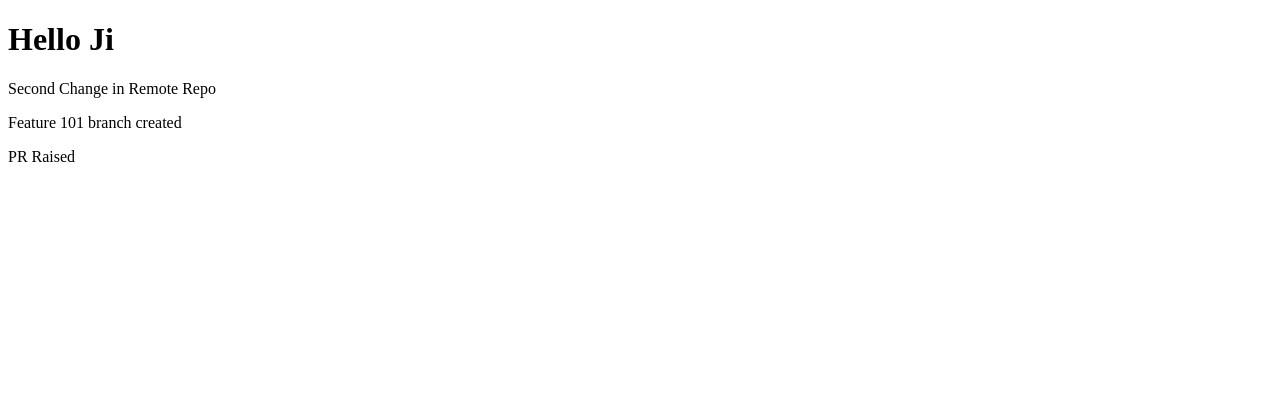
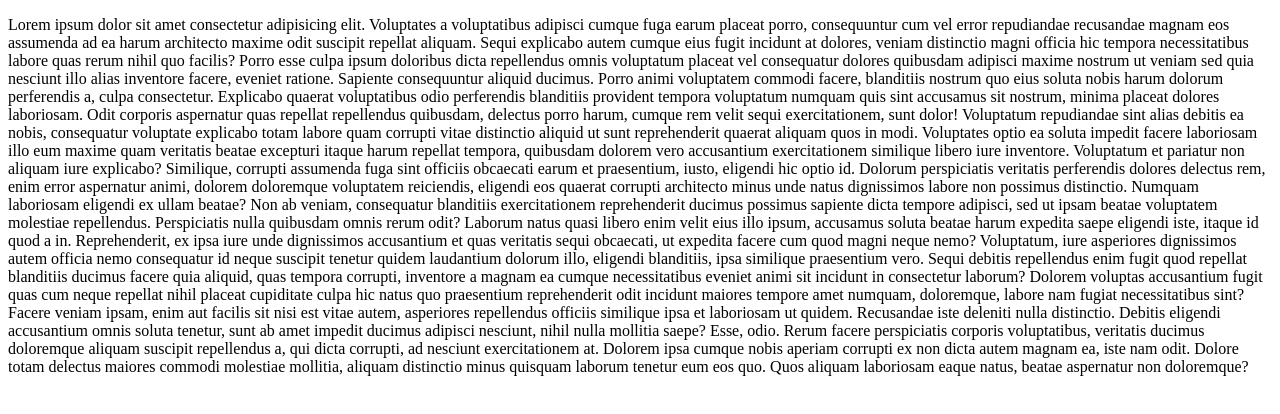
Before and after one commit to dev-krushna/Angular-1, an Angular app: page / in a window 1280 px wide. Shown: the top 414 px of the page. Built offline with nearby package versions, Linux system fonts and the light colour scheme.

Commit message:
Feature 2 implemented

```diff
--- a/src/app/app.component.html
+++ b/src/app/app.component.html
@@ -1,7 +1,34 @@
-<H1> Hello Ji </H1>
-<p> Second Change in Remote Repo </p>
-
-<p>Feature  101 branch created </p>
-
-
-<p> PR Raised </p>
+<p>Lorem ipsum dolor sit amet consectetur adipisicing elit. Voluptates a voluptatibus adipisci cumque fuga earum placeat
+    porro, consequuntur cum vel error repudiandae recusandae magnam eos assumenda ad ea harum architecto maxime odit
+    suscipit repellat aliquam. Sequi explicabo autem cumque eius fugit incidunt at dolores, veniam distinctio magni
+    officia hic tempora necessitatibus labore quas rerum nihil quo facilis? Porro esse culpa ipsum doloribus dicta
+    repellendus omnis voluptatum placeat vel consequatur dolores quibusdam adipisci maxime nostrum ut veniam sed quia
+    nesciunt illo alias inventore facere, eveniet ratione. Sapiente consequuntur aliquid ducimus. Porro animi voluptatem
+    commodi facere, blanditiis nostrum quo eius soluta nobis harum dolorum perferendis a, culpa consectetur. Explicabo
+    quaerat voluptatibus odio perferendis blanditiis provident tempora voluptatum numquam quis sint accusamus sit
+    nostrum, minima placeat dolores laboriosam. Odit corporis aspernatur quas repellat repellendus quibusdam, delectus
+    porro harum, cumque rem velit sequi exercitationem, sunt dolor! Voluptatum repudiandae sint alias debitis ea nobis,
+    consequatur voluptate explicabo totam labore quam corrupti vitae distinctio aliquid ut sunt reprehenderit quaerat
+    aliquam quos in modi. Voluptates optio ea soluta impedit facere laboriosam illo eum maxime quam veritatis beatae
+    excepturi itaque harum repellat tempora, quibusdam dolorem vero accusantium exercitationem similique libero iure
+    inventore. Voluptatum et pariatur non aliquam iure explicabo? Similique, corrupti assumenda fuga sint officiis
+    obcaecati earum et praesentium, iusto, eligendi hic optio id. Dolorum perspiciatis veritatis perferendis dolores
+    delectus rem, enim error aspernatur animi, dolorem doloremque voluptatem reiciendis, eligendi eos quaerat corrupti
+    architecto minus unde natus dignissimos labore non possimus distinctio. Numquam laboriosam eligendi ex ullam beatae?
+    Non ab veniam, consequatur blanditiis exercitationem reprehenderit ducimus possimus sapiente dicta tempore adipisci,
+    sed ut ipsam beatae voluptatem molestiae repellendus. Perspiciatis nulla quibusdam omnis rerum odit? Laborum natus
+    quasi libero enim velit eius illo ipsum, accusamus soluta beatae harum expedita saepe eligendi iste, itaque id quod
+    a in. Reprehenderit, ex ipsa iure unde dignissimos accusantium et quas veritatis sequi obcaecati, ut expedita facere
+    cum quod magni neque nemo? Voluptatum, iure asperiores dignissimos autem officia nemo consequatur id neque suscipit
+    tenetur quidem laudantium dolorum illo, eligendi blanditiis, ipsa similique praesentium vero. Sequi debitis
+    repellendus enim fugit quod repellat blanditiis ducimus facere quia aliquid, quas tempora corrupti, inventore a
+    magnam ea cumque necessitatibus eveniet animi sit incidunt in consectetur laborum? Dolorem voluptas accusantium
+    fugit quas cum neque repellat nihil placeat cupiditate culpa hic natus quo praesentium reprehenderit odit incidunt
+    maiores tempore amet numquam, doloremque, labore nam fugiat necessitatibus sint? Facere veniam ipsam, enim aut
+    facilis sit nisi est vitae autem, asperiores repellendus officiis similique ipsa et laboriosam ut quidem. Recusandae
+    iste deleniti nulla distinctio. Debitis eligendi accusantium omnis soluta tenetur, sunt ab amet impedit ducimus
+    adipisci nesciunt, nihil nulla mollitia saepe? Esse, odio. Rerum facere perspiciatis corporis voluptatibus,
+    veritatis ducimus doloremque aliquam suscipit repellendus a, qui dicta corrupti, ad nesciunt exercitationem at.
+    Dolorem ipsa cumque nobis aperiam corrupti ex non dicta autem magnam ea, iste nam odit. Dolore totam delectus
+    maiores commodi molestiae mollitia, aliquam distinctio minus quisquam laborum tenetur eum eos quo. Quos aliquam
+    laboriosam eaque natus, beatae aspernatur non doloremque?</p>
```
